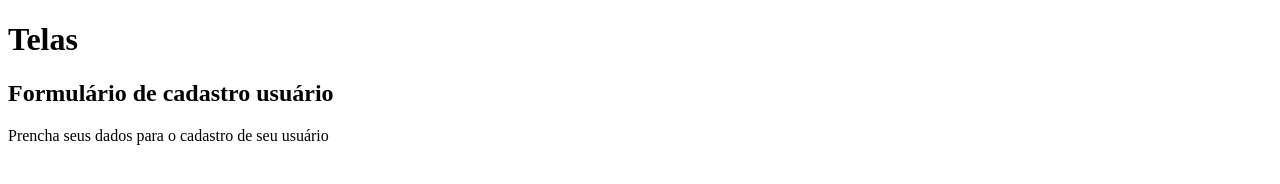
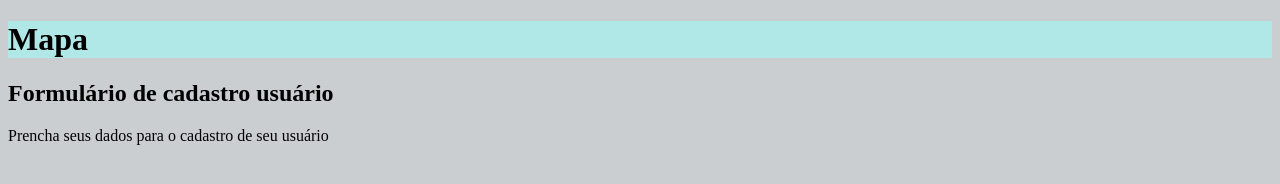
Before and after one commit to Nigguti/Mapa, a plain HTML site: page back/index.html in a window 1280 px wide. Drawn offline with Linux system fonts and the light colour scheme.

Commit message:
adicionar cores

```diff
--- a/back/index.html
+++ b/back/index.html
@@ -4,10 +4,15 @@
     <meta charset="UTF-8">
     <meta name="viewport" content="width=device-width, initial-scale=1.0">
     <title>Mapa</title>
+    <link rel="stylesheet" href="/front/style.css">
 </head>
 <body>
-    <h1>Telas</h1>
-    <h2>Formulário de cadastro usuário</h2>
-    <p>Prencha seus dados para o cadastro de seu usuário</p>
+    <div id="titulo">
+         <h1>Mapa</h1>
+     </div>
+    <div id="cadastro"></div>
+         <h2>Formulário de cadastro usuário</h2>
+         <p>Prencha seus dados para o cadastro de seu usuário</p>
+     </div>
 </body>
 </html>
--- /dev/null
+++ b/front/style.css
@@ -0,0 +1,7 @@
+body {
+    background-color: rgb(203, 206, 209);
+}
+
+#titulo {
+    background-color: rgb(176, 231, 231);
+}
```
Also changed, not shown: front/index.css (deleted).
